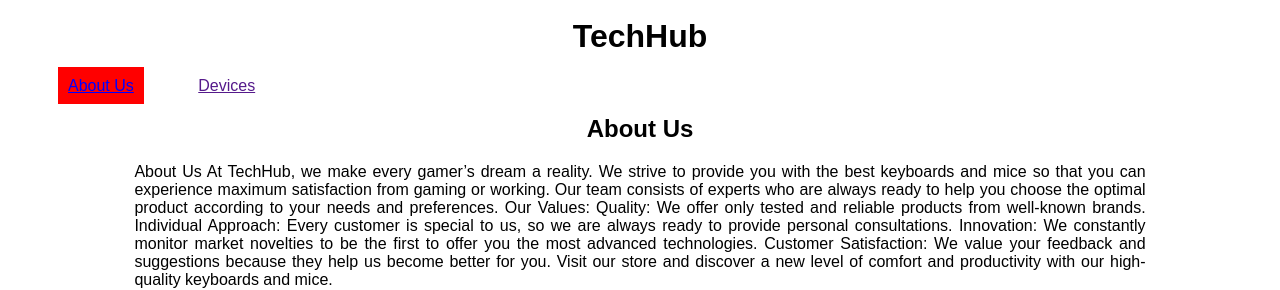
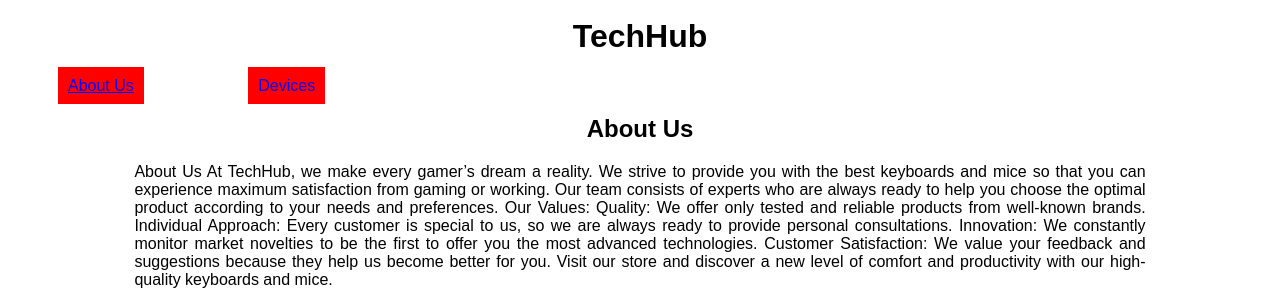
Before and after one commit to wizychkin/wizychkin1, a plain HTML site: page index.html in a window 1280 px wide. Shown: the part 161-451 px from the top of the page. Drawn offline with Linux system fonts and the light colour scheme.

Commit message:
Update index.html

```diff
--- a/index.html
+++ b/index.html
@@ -4,7 +4,7 @@
                 <img src="https://www.shutterstock.com/shutterstock/videos/3808547/thumb/1.jpg?ip=x480" width="200px">
                 <h1 style ="text-align:center"> TechHub </h1>
                 <a style="margin:50px; background:red;color:blue; padding:10px" href="">About Us</a>
-                <a href="">Devices</a>
+                <a style="margin:50px; background:red;color:blue;padding:10px">Devices</a>
                 </header>
 
                     <main>
```
